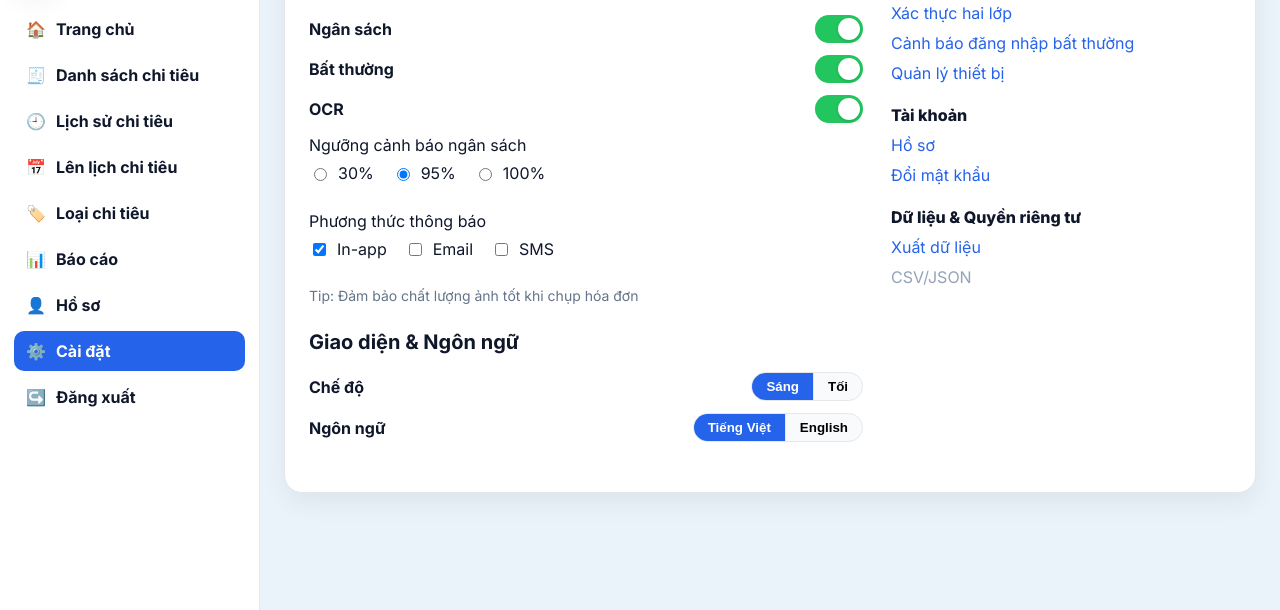
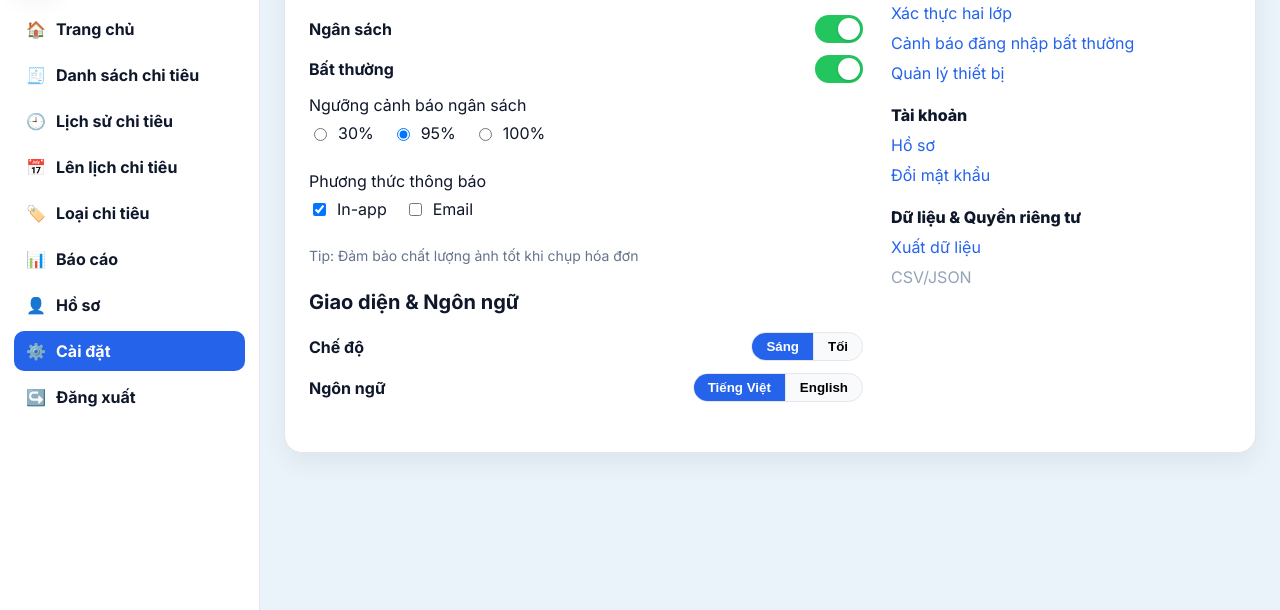
Before and after one commit to phamntrung/Capstone_1, a plain HTML site: page frontend/caidat.html in a window 1280 px wide. Shown: the part 72-682 px from the top of the page. Drawn offline with Linux system fonts and the light colour scheme.

Commit message:
Cập nhật toàn bộ code mới (trừ env.example)

```diff
--- a/frontend/caidat.html
+++ b/frontend/caidat.html
@@ -172,14 +172,6 @@
             </label>
           </div>
 
-          <div class="row">
-            <div class="label" data-i18n="ocr">OCR</div>
-            <label class="switch">
-              <input type="checkbox" id="swOCR" checked>
-              <span class="slider"></span>
-            </label>
-          </div>
-
           <div class="section">
             <div class="label" data-i18n="threshold">Ngưỡng cảnh báo ngân sách</div>
             <div class="inline">
@@ -194,7 +186,6 @@
             <div class="inline">
               <label class="chip"><input type="checkbox" checked> <span data-i18n="inapp">In-app</span></label>
               <label class="chip"><input type="checkbox"> <span data-i18n="email">Email</span></label>
-              <label class="chip"><input type="checkbox"> <span data-i18n="sms">SMS</span></label>
             </div>
           </div>
 
```
